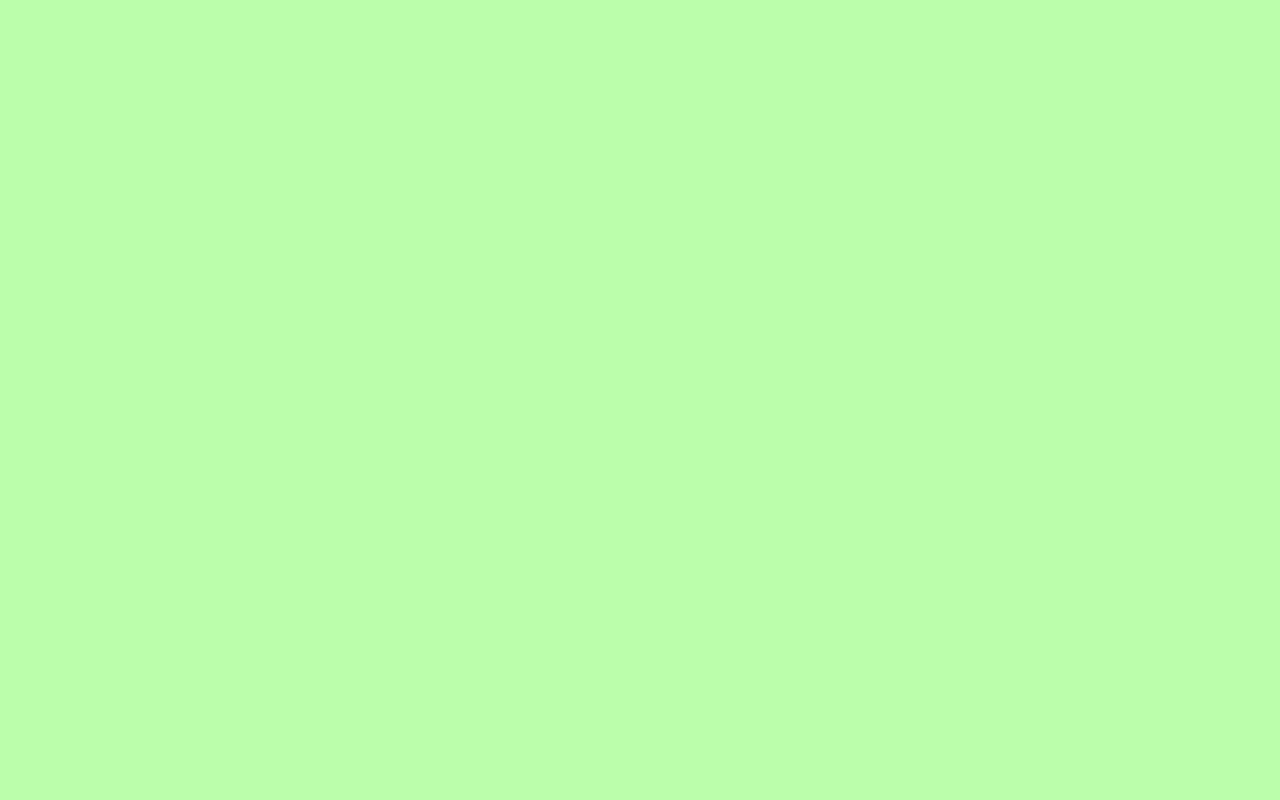
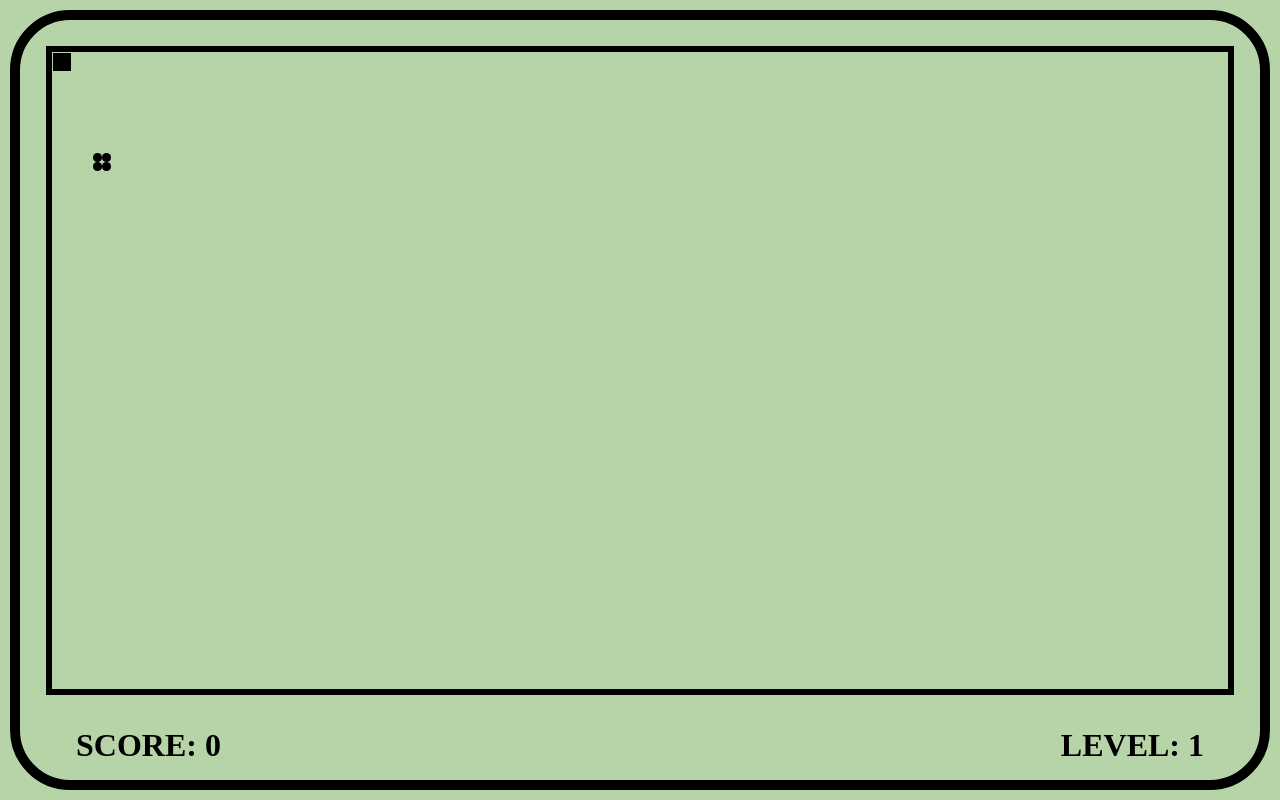
Before and after one commit to Ares-Chang/ts-snake-games, a website built with webpack: page src/index.html in a window 1280 px wide. Built offline with nearby package versions, Linux system fonts and the light colour scheme.

Commit message:
feat: 页面构建

```diff
--- a/src/index.html
+++ b/src/index.html
@@ -1,12 +1,35 @@
 <!DOCTYPE html>
 <html lang="en">
-<head>
-  <meta charset="UTF-8">
-  <meta http-equiv="X-UA-Compatible" content="IE=edge">
-  <meta name="viewport" content="width=device-width, initial-scale=1.0">
-  <title>Snake Games</title>
-</head>
-<body>
+  <head>
+    <meta charset="UTF-8" />
+    <meta http-equiv="X-UA-Compatible" content="IE=edge" />
+    <meta name="viewport" content="width=device-width, initial-scale=1.0" />
+    <title>Snake Games</title>
+  </head>
 
-</body>
+  <body>
+    <div id="app">
+      <div id="main">
+        <!-- S 蛇身体 -->
+        <div id="snake">
+          <div></div>
+        </div>
+        <!-- E 蛇身体 -->
+        <!-- S 食物 -->
+        <div id="food">
+          <div></div>
+          <div></div>
+          <div></div>
+          <div></div>
+        </div>
+        <!-- E 食物 -->
+      </div>
+      <!-- S 计分器 -->
+      <div class="footer">
+        <span>SCORE: <span id="score-panel">0</span></span>
+        <span>LEVEL: <span id="level-panel">1</span></span>
+      </div>
+      <!-- E 计分器 -->
+    </div>
+  </body>
 </html>
--- a/src/style/index.less
+++ b/src/style/index.less
@@ -1,3 +1,66 @@
+@bgc: #b7d4a9;
+
 body {
-  background-color: #bbfeab;
+  margin: 0;
+  padding: 0;
+  padding: 10px;
+  box-sizing: border-box;
+  background-color: @bgc;
 }
+
+#app {
+  height: calc(100vh - 20px);
+  border: 10px solid #000;
+  box-sizing: border-box;
+  border-radius: 60px;
+  background-color: @bgc;
+  padding: 26px;
+}
+
+#main {
+  height: 90%;
+  border: 6px solid #000;
+  position: relative;
+
+  // 公共属性，黑点
+  .darkSpot {
+    width: 20px;
+    height: 20px;
+    border: 1px solid @bgc;
+    position: absolute;
+    box-sizing: border-box
+  }
+
+  #snake {
+    & > div {
+      .darkSpot();
+      background-color: #000;
+    }
+  }
+
+  #food {
+    .darkSpot();
+    display: flex;
+    justify-content: space-between;
+    flex-wrap: wrap;
+    left: 40px;
+    top: 100px;
+    & > div {
+      width: 48%;
+      height: 48%;
+      background-color: #000;
+      border-radius: 50%;
+    }
+  }
+}
+
+.footer {
+  height: 10%;
+  display: flex;
+  justify-content: space-between;
+  align-items: center;
+  font-size: 32px;
+  font-weight: 700;
+  padding: 40px 30px 10px;
+  box-sizing: border-box;
+}
```
